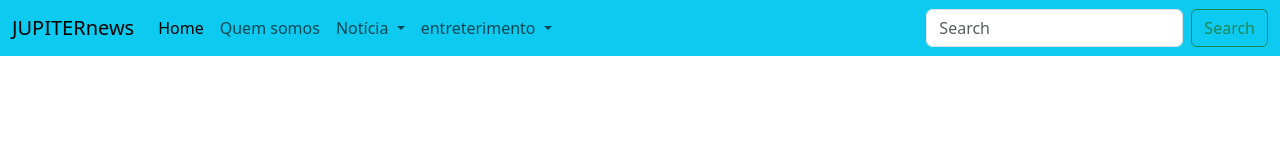
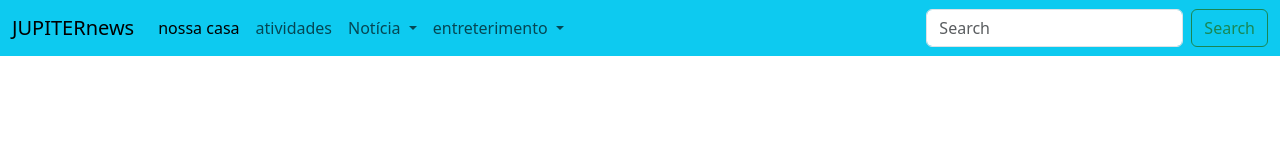
Before and after one commit to jullytav/bootstrap, a plain HTML site: page index.html in a window 1280 px wide. Drawn offline with nearby package versions, Linux system fonts and the light colour scheme.

Commit message:
alteração de nomes

```diff
--- a/index.html
+++ b/index.html
@@ -16,10 +16,10 @@
           <div class="collapse navbar-collapse" id="navbarSupportedContent">
             <ul class="navbar-nav me-auto mb-2 mb-lg-0">
               <li class="nav-item">
-                <a class="nav-link active" aria-current="page" href="#">Home</a>
+                <a class="nav-link active" aria-current="page" href="#"> nossa casa</a>
               </li>
               <li class="nav-item">
-                <a class="nav-link" href="#">Quem somos</a>
+                <a class="nav-link" href="#"> atividades </a>
               </li>
               <li class="nav-item dropdown">
                 <a class="nav-link dropdown-toggle" href="#" role="button" data-bs-toggle="dropdown" aria-expanded="false">
@@ -49,7 +49,6 @@
           </div>
         </div>
       </nav>
-
     <script src="https://cdn.jsdelivr.net/npm/bootstrap@5.3.3/dist/js/bootstrap.bundle.min.js" integrity="sha384-YvpcrYf0tY3lHB60NNkmXc5s9fDVZLESaAA55NDzOxhy9GkcIdslK1eN7N6jIeHz" crossorigin="anonymous"></script>
 </body>
 </html>
```
